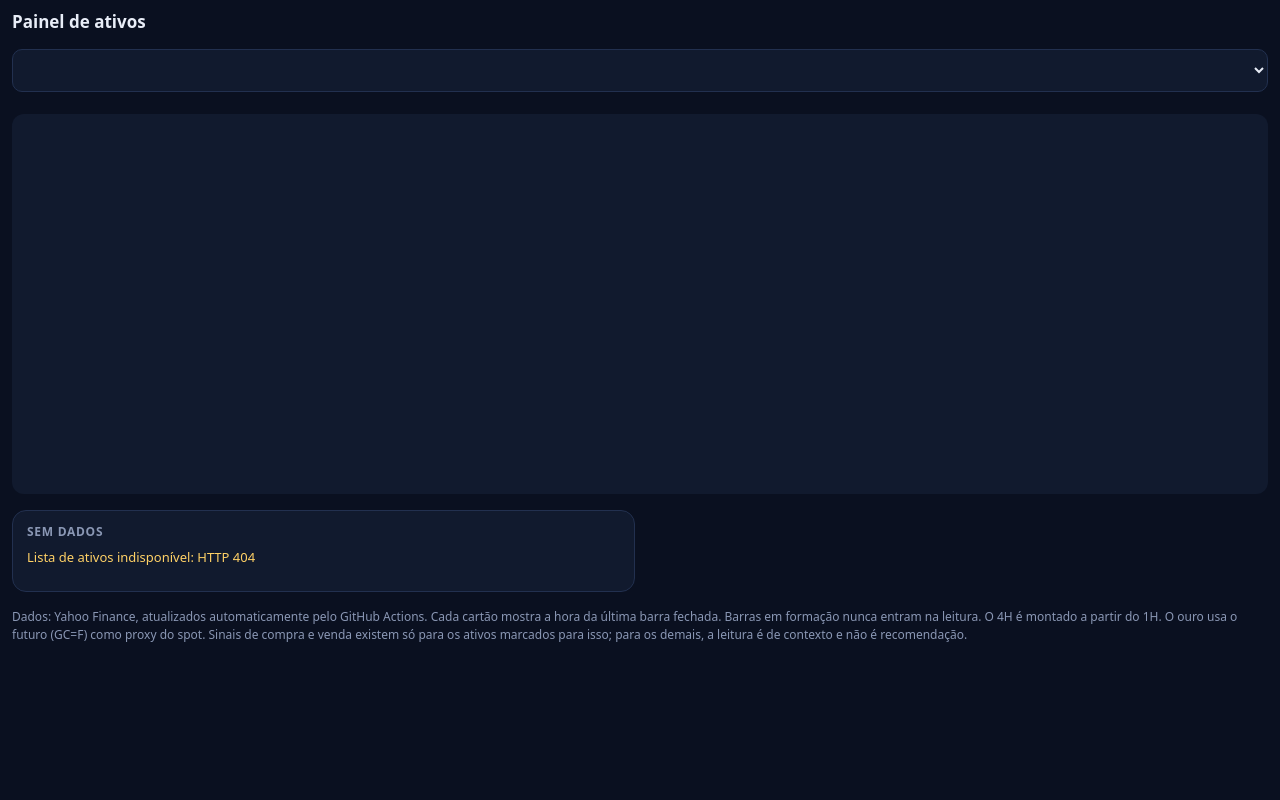
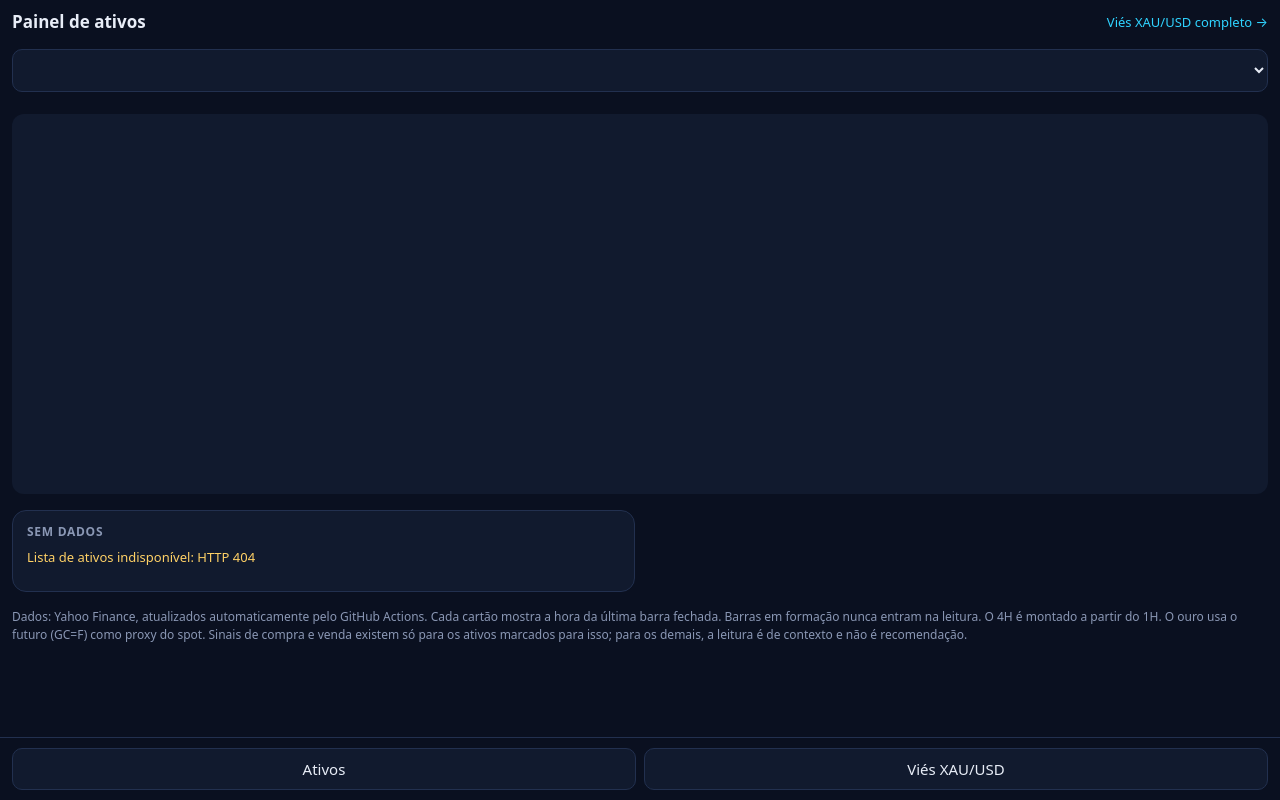
Before and after one commit to jonho565/dashboard-xauusd, a plain HTML site: page site/index.html in a window 1280 px wide. Drawn offline with Linux system fonts and the light colour scheme; no server answers.

Commit message:
Add files via upload

```diff
--- a/site/index.html
+++ b/site/index.html
@@ -33,6 +33,7 @@
 <body>
 <header>
   <h1>Painel de ativos</h1>
+  <a href="vies.html" style="color:var(--azul);text-decoration:none;font-size:13px">Viés XAU/USD completo →</a>
 </header>
 
 <section class="controles">
@@ -195,5 +196,10 @@
   iniciar();
 })();
 </script>
+<style>body{padding-bottom:64px !important}</style>
+<nav id="navegacao" style="position:fixed;left:0;right:0;bottom:0;display:flex;gap:8px;justify-content:center;align-items:center;padding:10px 12px calc(10px + env(safe-area-inset-bottom,0px));background:#0a1020;border-top:1px solid #22304f;z-index:9999;font:15px system-ui,-apple-system,'Segoe UI',sans-serif">
+<a href="index.html" style="flex:1;text-align:center;padding:10px;border-radius:10px;text-decoration:none;color:#e8edf7;background:#111a2e;border:1px solid #22304f">Ativos</a>
+<a href="vies.html" style="flex:1;text-align:center;padding:10px;border-radius:10px;text-decoration:none;color:#e8edf7;background:#111a2e;border:1px solid #22304f">Viés XAU/USD</a>
+</nav>
 </body>
 </html>
```
Also changed, not shown: site/ativos.html (+5 -0 lines), site/vies.html (+5 -0 lines).
